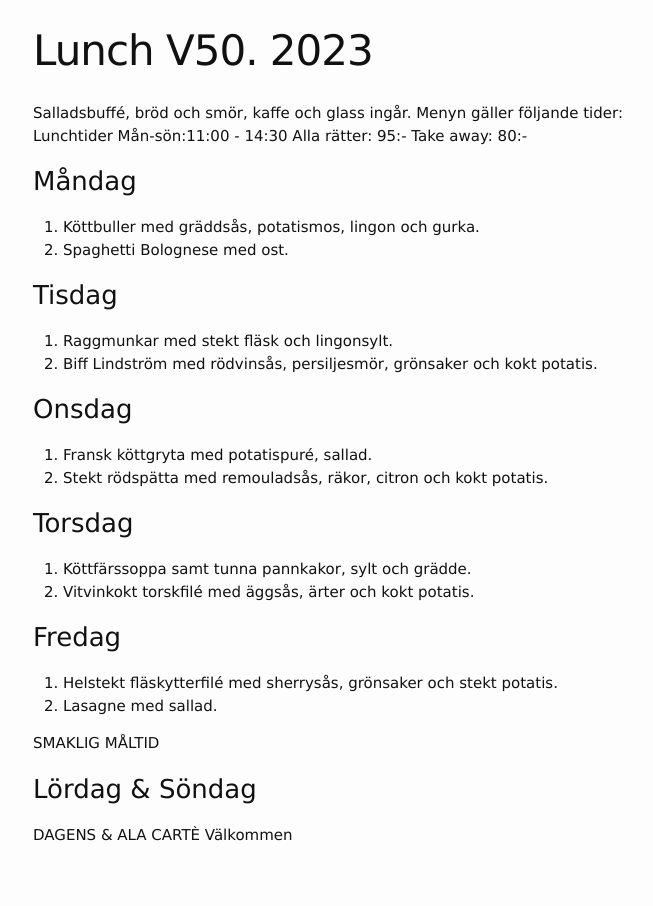
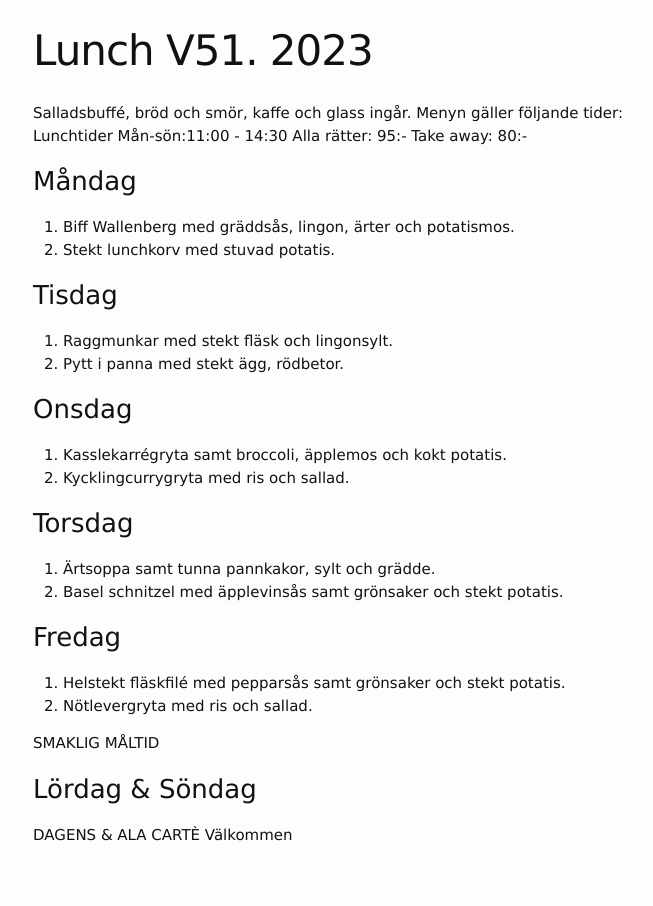
Before and after one commit to FarInn62/farinn62.github.io, a Jekyll site: the page built from lunch.md, in a window 1280 px wide. Shown: the whole page, without its empty margins (237-890 px from the left). Built offline with Jekyll 4.4.1, drawn with Linux system fonts in a browser that asks for light colours.

Commit message:
Update lunch.md

```diff
--- a/lunch.md
+++ b/lunch.md
@@ -1,6 +1,6 @@
 ---
 layout: foodmenu
-title: Lunch V50. 2023
+title: Lunch V51. 2023
 permalink: /lunch/
 published: true
 ---
@@ -11,28 +11,28 @@ Alla rätter: 95:- Take away: 80:-
 
 ### Måndag
 
-1. Köttbuller med gräddsås, potatismos, lingon och gurka.
-2. Spaghetti Bolognese med ost.
+1. Biff Wallenberg med gräddsås, lingon, ärter och potatismos.
+2. Stekt lunchkorv med stuvad potatis.
 
 ### Tisdag
 
 1. Raggmunkar med stekt fläsk och lingonsylt.
-2. Biff Lindström med rödvinsås, persiljesmör, grönsaker och kokt potatis.
+2. Pytt i panna med stekt ägg, rödbetor.
 
 ### Onsdag
 
-1. Fransk köttgryta med potatispuré, sallad.
-2. Stekt rödspätta med remouladsås, räkor, citron och kokt potatis.
+1. Kasslekarrégryta samt broccoli, äpplemos och kokt potatis.
+2. Kycklingcurrygryta med ris och sallad.
 
 ### Torsdag
 
-1. Köttfärssoppa samt tunna pannkakor, sylt och grädde.
-2. Vitvinkokt torskfilé med äggsås, ärter och kokt potatis.
+1. Ärtsoppa samt tunna pannkakor, sylt och grädde.
+2. Basel schnitzel med äpplevinsås samt grönsaker och stekt potatis.
 
 ### Fredag
 
-1. Helstekt fläskytterfilé med sherrysås, grönsaker och stekt potatis.
-2. Lasagne med sallad.
+1. Helstekt fläskfilé med pepparsås samt grönsaker och stekt potatis.
+2. Nötlevergryta med ris och sallad.
 
 
 SMAKLIG MÅLTID
```
